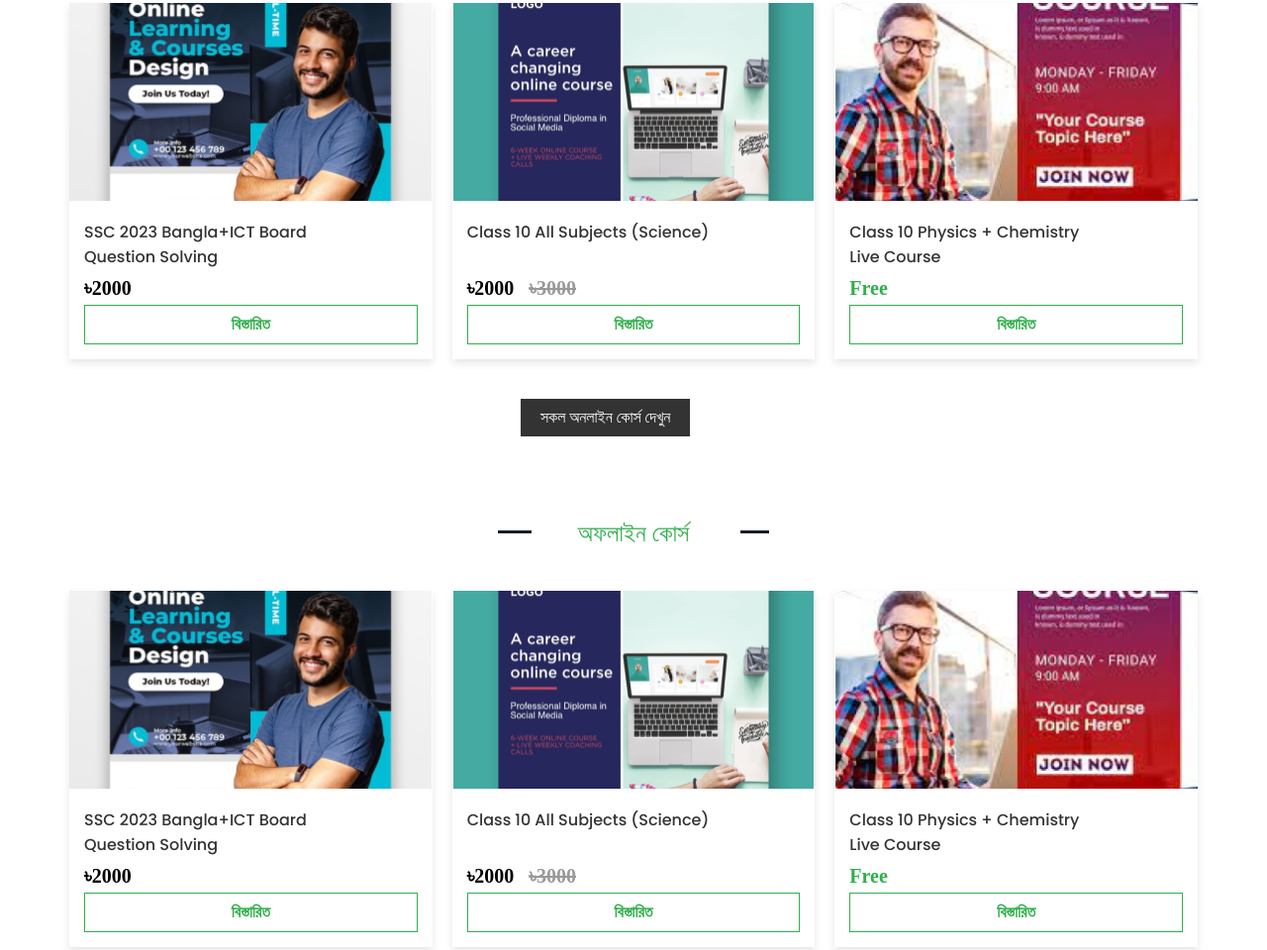
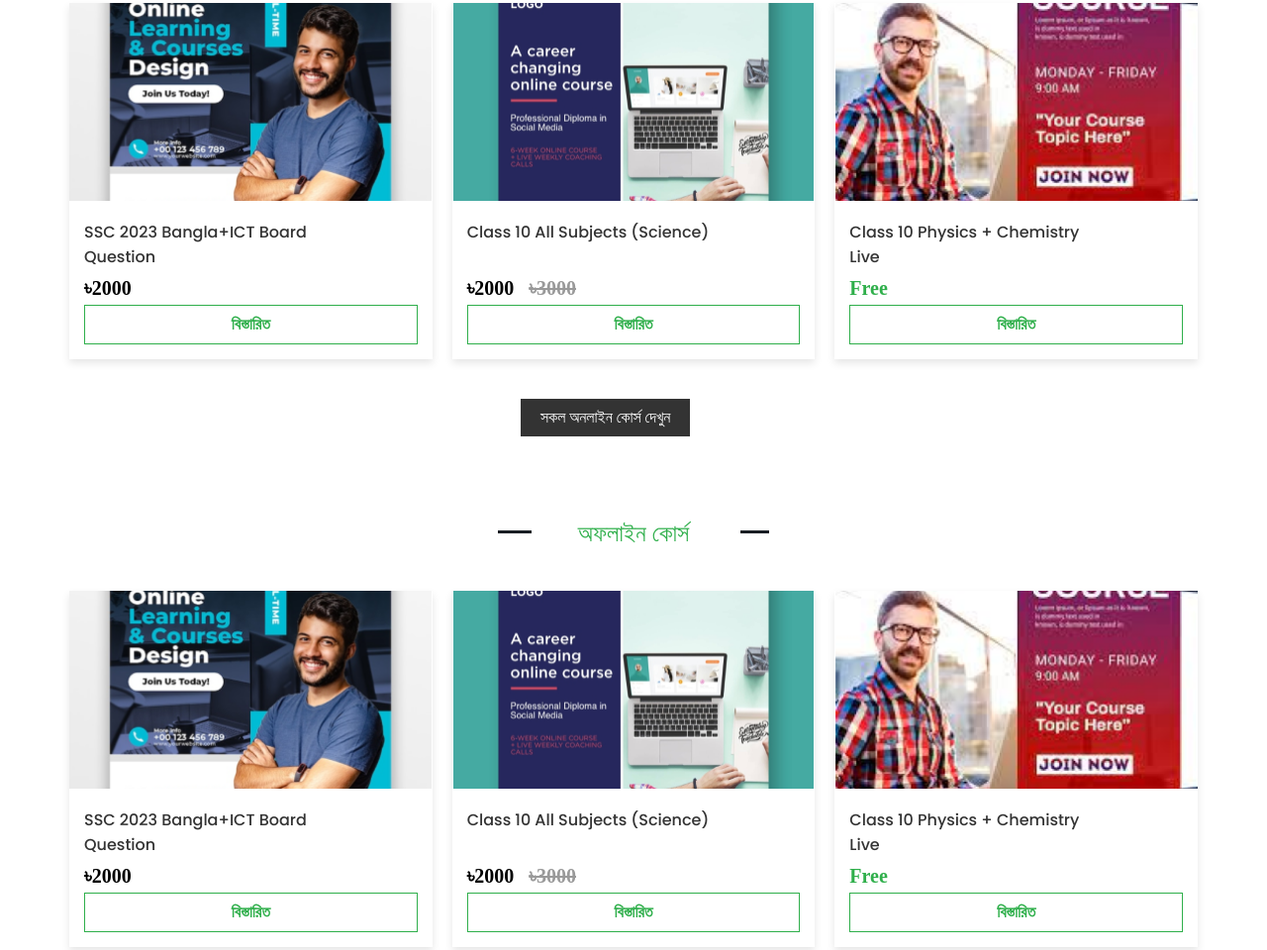
Before and after one commit to junayed-hassan/AHMAD-S_EDUCATION, a plain HTML site: page index.html in a window 1280 px wide. Shown: the part 1088-2048 px from the top of the page at 99% size. Drawn offline with Linux system fonts and the light colour scheme.

Commit message:
somethingching

```diff
--- a/assets/css/style.css
+++ b/assets/css/style.css
@@ -577,7 +577,7 @@ h2::after {
     .statistics-div1::after {
         width: 6.125rem;
         height: 2px;
-        bottom: 67%;
+        bottom: 66%;
         right: 42%;
     }
 }
@@ -611,7 +611,7 @@ h2::after {
     .statistics-div2::after {
         width: 6.125rem;
         height: 2px;
-        bottom: 40%;
+        bottom: 34%;
         left: 35%;
     }
 }
--- a/index.html
+++ b/index.html
@@ -74,7 +74,7 @@
                     <div class="card">
                         <img src="assets/images/online-courses1.png" alt="Course 1">
                         <div class="card-content">
-                            <h3 class="card-title">SSC 2023 Bangla+ICT Board Question Solving </h3>
+                            <h3 class="card-title">SSC 2023 Bangla+ICT Board Question </h3>
                             <p class="card-price">৳2000</p>
                             <a href="#" class="card-button">বিস্তারিত</a>
                         </div>
@@ -90,7 +90,7 @@
                     <div class="card">
                         <img src="assets/images/online-courses3.png" alt="Course 3">
                         <div class="card-content">
-                            <h3 class="card-title">Class 10 Physics + Chemistry Live Course</h3>
+                            <h3 class="card-title">Class 10 Physics + Chemistry Live </h3>
                             <p class="card-price color">Free</p>
                             <a href="#" class="card-button">বিস্তারিত</a>
                         </div>
@@ -111,7 +111,7 @@
                     <div class="card">
                         <img src="assets/images/online-courses1.png" alt="Course 1">
                         <div class="card-content">
-                            <h3 class="card-title">SSC 2023 Bangla+ICT Board Question Solving </h3>
+                            <h3 class="card-title">SSC 2023 Bangla+ICT Board Question </h3>
                             <p class="card-price">৳2000</p>
                             <a href="#" class="card-button">বিস্তারিত</a>
                         </div>
@@ -127,7 +127,7 @@
                     <div class="card">
                         <img src="assets/images/online-courses3.png" alt="Course 3">
                         <div class="card-content">
-                            <h3 class="card-title">Class 10 Physics + Chemistry Live Course</h3>
+                            <h3 class="card-title">Class 10 Physics + Chemistry Live </h3>
                             <p class="card-price color">Free</p>
                             <a href="#" class="card-button">বিস্তারিত</a>
                         </div>
```
